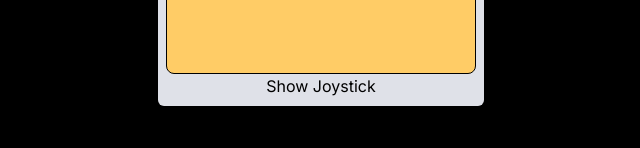
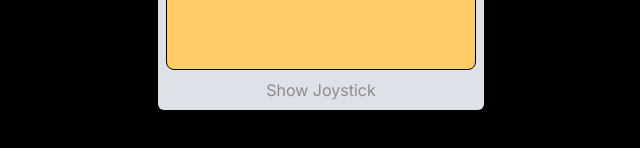
Before and after one commit to Riddhii10/snake-game-, a Next.js app: page / in a window 1280 px wide. Shown: the part 518-666 px from the top of the page, without its empty margins (319-959 px from the left). Built offline with nearby package versions, Linux system fonts and the light colour scheme.

Commit message:
joystick styling done

```diff
--- a/components/SnakeGrid.tsx
+++ b/components/SnakeGrid.tsx
@@ -1,3 +1,207 @@
+// "use client";
+// import React, { KeyboardEvent, useEffect, useState } from "react";
+// import SnakePart from './SnakePart';
+// import Joystick from './Joystick'; // Import the Joystick component
+
+// const GRID_SIZE = 20;
+// const SNAKE_SPEED = 150;
+
+// type Point = {
+//   x: number;
+//   y: number;
+// };
+
+// type Direction = "UP" | "DOWN" | "LEFT" | "RIGHT";
+
+// const SnakeGrid = () => {
+//   const [snake, setSnake] = useState<Point[]>([
+//     { y: 0, x: 2 },
+//     { y: 0, x: 1 },
+//     { y: 0, x: 0 },
+//   ]);
+//   const [visible,setvisible]=useState<boolean>(false)
+//   const [food, setFood] = useState<Point | null>(null);
+//   const [direction, setDirection] = useState<Direction | null>(null);
+//   const [gameOver, setGameOver] = useState<boolean>(false);
+//   const [score, setScore] = useState(0);
+//   const [highScore, setHighScore] = useState(0);
+
+//   const generateFood = () => {
+//     const x = Math.floor(Math.random() * GRID_SIZE);
+//     const y = Math.floor(Math.random() * GRID_SIZE);
+//     setFood({ x, y });
+//   };
+
+//   const moveSnake = () => {
+//     if (!direction || gameOver) return;
+
+//     const newSnake = [...snake];
+//     const snakeHead = { ...newSnake[0] };
+
+//     if (direction === "UP") {
+//       snakeHead.y -= 1;
+//     }
+//     if (direction === "DOWN") {
+//       snakeHead.y += 1;
+//     }
+//     if (direction === "LEFT") {
+//       snakeHead.x -= 1;
+//     }
+//     if (direction === "RIGHT") {
+//       snakeHead.x += 1;
+//     }
+
+//     if (
+//       snakeHead.x < 0 ||
+//       snakeHead.x >= GRID_SIZE ||
+//       snakeHead.y < 0 ||
+//       snakeHead.y >= GRID_SIZE ||
+//       newSnake.some(
+//         (snakePart) =>
+//           snakePart.x === snakeHead.x && snakePart.y === snakeHead.y
+//       )
+//     ) {
+//       setGameOver(true);
+//       return;
+//     }
+
+//     newSnake.unshift(snakeHead);
+
+//     if (snakeHead.x === food?.x && snakeHead.y === food?.y) {
+//       generateFood();
+//     } else {
+//       newSnake.pop();
+//     }
+
+//     setSnake(newSnake);
+//     setScore(newSnake.length - 3);
+//   };
+
+//   const handleKeyPress = (event: KeyboardEvent<HTMLDivElement>) => {
+//     event.preventDefault();
+//     if ((event.key === "ArrowUp" || event.key === "w") && direction !== "DOWN") {
+//       setDirection("UP");
+//     }
+//     if ((event.key === "ArrowDown" || event.key === "s") && direction !== "UP") {
+//       setDirection("DOWN");
+//     }
+//     if ((event.key === "ArrowLeft" || event.key === "a") && direction !== "RIGHT") {
+//       setDirection("LEFT");
+//     }
+//     if ((event.key === "ArrowRight" || event.key === "d") && direction !== "LEFT") {
+//       setDirection("RIGHT");
+//     }
+//   };
+
+//   const handleJoystickMove = (dir: Direction) => {
+//     if (dir === "UP" && direction !== "DOWN") {
+//       setDirection("UP");
+//     }
+//     if (dir === "DOWN" && direction !== "UP") {
+//       setDirection("DOWN");
+//     }
+//     if (dir === "LEFT" && direction !== "RIGHT") {
+//       setDirection("LEFT");
+//     }
+//     if (dir === "RIGHT" && direction !== "LEFT") {
+//       setDirection("RIGHT");
+//     }
+//   };
+
+//   useEffect(() => {
+//     document.addEventListener(
+//       "keydown",
+//       handleKeyPress as unknown as EventListener
+//     );
+//     return () => {
+//       document.removeEventListener(
+//         "keydown",
+//         handleKeyPress as unknown as EventListener
+//       );
+//     };
+//   }, [direction]);
+
+//   useEffect(() => {
+//     generateFood();
+//   }, []);
+
+//   useEffect(() => {
+//     if (gameOver) {
+//       setDirection(null);
+//       if (score > highScore) {
+//         setHighScore(score);
+//       }
+//     }
+//   }, [gameOver]);
+
+//   useEffect(() => {
+//     if (direction && !gameOver) {
+//       const interval = setInterval(moveSnake, SNAKE_SPEED);
+//       return () => clearInterval(interval);
+//     }
+//   }, [snake, direction, gameOver]);
+
+//   const restartGame = () => {
+//     setSnake([
+//       { y: 0, x: 2 },
+//       { y: 0, x: 1 },
+//       { y: 0, x: 0 },
+//     ]);
+//     setDirection(null);
+//     setGameOver(false);
+//     generateFood();
+//   };
+
+//   return (
+//     <div
+//       tabIndex={0}
+//       autoFocus
+//       className="relative flex flex-col items-center justify-center p-2 bg-[#dfe1e8] shadow-lg rounded-md border-gray-200"
+
+//     >
+//       {gameOver && (
+//         <div className="absolute inset-0 flex flex-col items-center justify-center bg-[#dfe1e8] p-2 rounded-lg shadow-lg">
+//           <h1 className="text-4xl font-bold text-red-500 mt-2 custom-font">GAME OVER!</h1>
+//           <p className="mt-2 text-lg custom-font">Score: {score}</p>
+//           <p className="mt-2 text-lg custom-font">High Score: {highScore}</p>
+//           <button
+//             onClick={restartGame}
+//             className="play-again custom-radius mt-4 text-black font-bold py-2 px-4 transition-all ease-in-out duration-200"
+//           >
+//             Play Again
+//           </button>
+//         </div>
+//       )}
+//       <div className="mt-3 mb-0.5 flex text-[#8c8c8c]">
+//         <p className="text-base font-semibold pr-[8.5rem]">Score: {score}</p>
+//         <p className="text-base font-bold">High Score: {highScore}</p>
+//       </div>
+//       <div className="border border-black bg-[#ffcc66] p-1 rounded-lg">
+//         <svg
+//           viewBox={`0 0 ${GRID_SIZE * 20} ${GRID_SIZE * 20}`}
+//           className="w-full h-full"
+//         >
+//           <SnakePart points={snake} />
+//           {food && (
+//             <circle
+//               cx={food.x * 20 + 10}
+//               cy={food.y * 20 + 10}
+//               r={10}
+//               fill="red"
+//               fillOpacity="0.7"
+//             />
+//           )}
+//         </svg>
+//       </div>
+//      {visible && <Joystick onMove={handleJoystickMove} />}
+//     {!visible && <button onClick={()=>{setvisible(true)}}>Show Joystick</button>}
+//     </div>
+//   );
+// };
+
+// export default SnakeGrid;
+
+
 "use client";
 import React, { KeyboardEvent, useEffect, useState } from "react";
 import SnakePart from './SnakePart';
@@ -19,7 +223,7 @@ const SnakeGrid = () => {
     { y: 0, x: 1 },
     { y: 0, x: 0 },
   ]);
-  const [visible,setvisible]=useState<boolean>(false)
+  const [visible, setVisible] = useState<boolean>(false);
   const [food, setFood] = useState<Point | null>(null);
   const [direction, setDirection] = useState<Direction | null>(null);
   const [gameOver, setGameOver] = useState<boolean>(false);
@@ -192,8 +396,13 @@ const SnakeGrid = () => {
           )}
         </svg>
       </div>
-     {visible && <Joystick onMove={handleJoystickMove} />}
-    {!visible && <button onClick={()=>{setvisible(true)}}>Show Joystick</button>}
+      {visible && <Joystick onMove={handleJoystickMove} />}
+      <button
+        onClick={() => setVisible(!visible)}
+        className="transition-opacity duration-200 text-[#8c8c8c] pt-2 hover:text-black"
+      >
+        {visible ? 'Hide Joystick' : 'Show Joystick'}
+      </button>
     </div>
   );
 };
```
